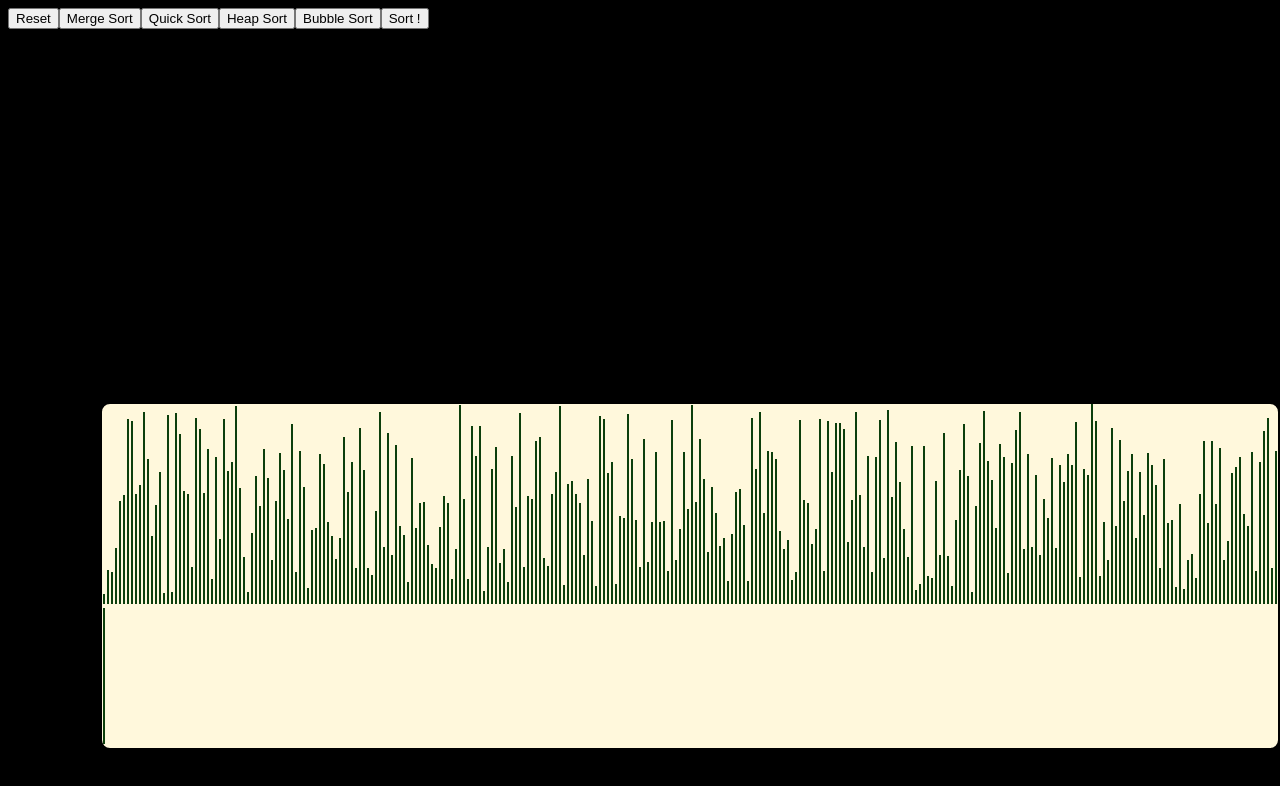
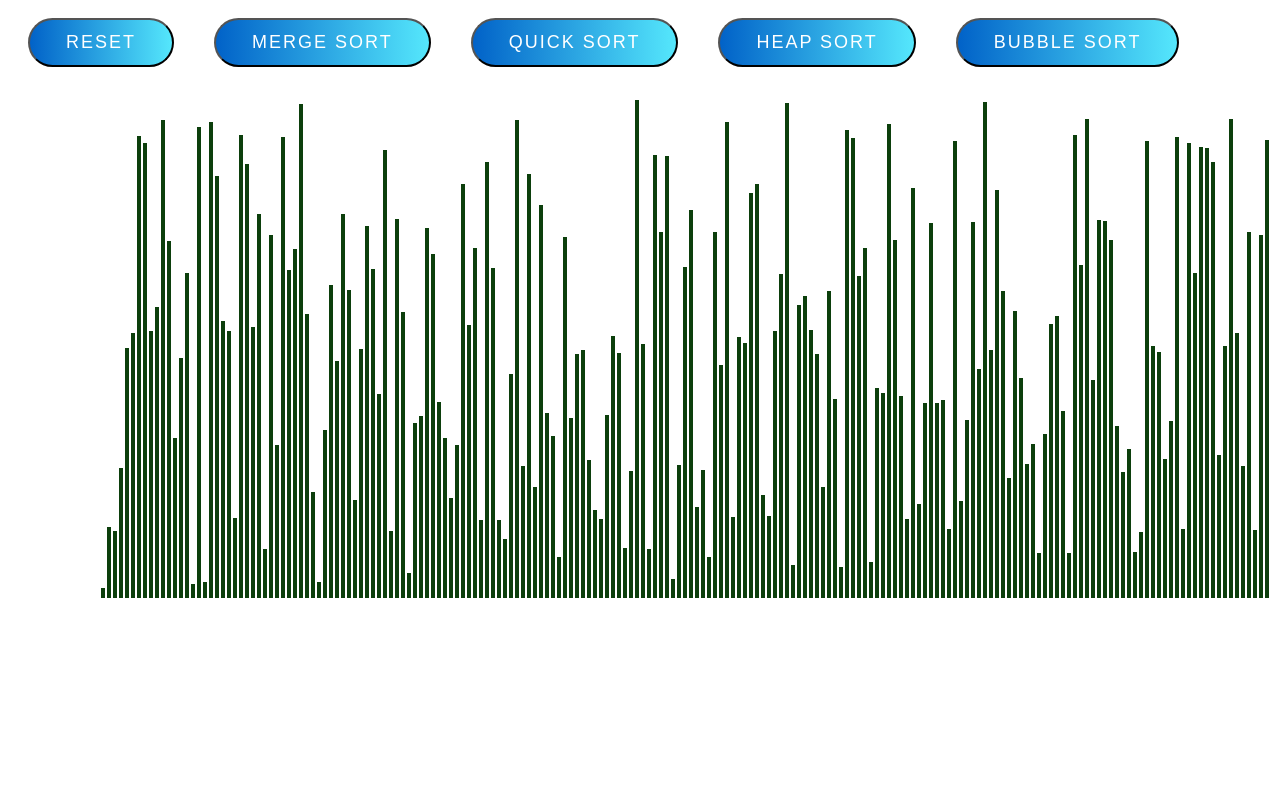
Before and after one commit to codder-shivam/Algo-Visualizer, a React (Create React App) app: page / in a window 1280 px wide. Shown: the top 786 px of the page. Built offline with nearby package versions, Linux system fonts and the light colour scheme.

Commit message:
merge sort functionality added

```diff
--- a/public/index.html
+++ b/public/index.html
@@ -26,7 +26,7 @@
     -->
     <title>Path Finder</title>
   </head>
-  <body style = "background-color : black">
+  <body>
     <noscript>You need to enable JavaScript to run this app.</noscript>
     <div id="rooot"></div>
     <!--
--- a/src/Algorithms/BubbleSort.jsx
+++ b/src/Algorithms/BubbleSort.jsx
@@ -0,0 +1,7 @@
+const SECONDARY_COLOR = 'red';
+const PRIMARY_COLOR = '#0c3f0c';
+const SPEED_MS = 5;
+
+export default (originalArr) => {
+	return null;
+};
--- a/src/Algorithms/HeapSort.jsx
+++ b/src/Algorithms/HeapSort.jsx
@@ -0,0 +1,7 @@
+const SECONDARY_COLOR = 'red';
+const PRIMARY_COLOR = '#0c3f0c';
+const SPEED_MS = 5;
+
+export default (originalArr) => {
+	return null;
+};
--- a/src/Algorithms/MergeSort.jsx
+++ b/src/Algorithms/MergeSort.jsx
@@ -1,15 +1,105 @@
-export function getMergeAnimationArray(array) {
-	const animation = [];
-	if (array.length >= 1) return array;
-	mergeSort(array, animation, 0, array.length - 1);
+const SECONDARY_COLOR = 'red';
+const PRIMARY_COLOR = '#0c3f0c';
+const SPEED_MS = 0.5;
+
+export default (originalArr) => {
+	let arr = originalArr;
+	const animations = getMergeSortAnimations(arr);
+
+	for (let i = 0; i < animations.length; i++) {
+		const arrayBars = document.getElementsByClassName('arrayBar');
+		const isColorChange = i % 3 !== 2;
+
+		if (isColorChange) {
+			const [barOneIdx, barTwoIdx] = animations[i];
+			const barOneStyle = arrayBars[barOneIdx].style;
+			const barTwoStyle = arrayBars[barTwoIdx].style;
+			const color = i % 3 === 0 ? SECONDARY_COLOR : PRIMARY_COLOR;
+			setTimeout(() => {
+				barOneStyle.backgroundColor = color;
+				barTwoStyle.backgroundColor = color;
+			}, i * SPEED_MS);
+		} else {
+			setTimeout(() => {
+				const [barOneIdx, newHeight] = animations[i];
+				const barOneStyle = arrayBars[barOneIdx].style;
+				barOneStyle.height = `${newHeight}px`;
+			}, i * SPEED_MS);
+		}
+	}
+};
+
+function getMergeSortAnimations(array) {
+	const animations = [];
+	if (array.length <= 1) return array;
+	const auxiliaryArray = array.slice();
+	mergeSortHelper(array, 0, array.length - 1, auxiliaryArray, animations);
+	return animations;
 }
 
-function mergeSort(array, animation, start, end) {
-	let mid = Math.floor((start + end) / 2);
-	if (start > end) return;
-	mergeSort(array, animation, start, mid - 1);
-	mergeSort(array, animation, mid + 1, end);
-	merger(array, animation, start, end, mid);
+function mergeSortHelper(
+	mainArray,
+	startIdx,
+	endIdx,
+	auxiliaryArray,
+	animations
+) {
+	if (startIdx === endIdx) return;
+	const middleIdx = Math.floor((startIdx + endIdx) / 2);
+	mergeSortHelper(auxiliaryArray, startIdx, middleIdx, mainArray, animations);
+	mergeSortHelper(auxiliaryArray, middleIdx + 1, endIdx, mainArray, animations);
+	doMerge(mainArray, startIdx, middleIdx, endIdx, auxiliaryArray, animations);
 }
 
-function merger(array, animation, start, end, mid) {}
+function doMerge(
+	mainArray,
+	startIdx,
+	middleIdx,
+	endIdx,
+	auxiliaryArray,
+	animations
+) {
+	let k = startIdx;
+	let i = startIdx;
+	let j = middleIdx + 1;
+	while (i <= middleIdx && j <= endIdx) {
+		animations.push([i, j]);
+		animations.push([i, j]);
+
+		if (auxiliaryArray[i] <= auxiliaryArray[j]) {
+			animations.push([k, auxiliaryArray[i]]);
+			mainArray[k++] = auxiliaryArray[i++];
+		} else {
+			animations.push([k, auxiliaryArray[j]]);
+			mainArray[k++] = auxiliaryArray[j++];
+		}
+	}
+	while (i <= middleIdx) {
+		animations.push([i, i]);
+		animations.push([i, i]);
+		animations.push([k, auxiliaryArray[i]]);
+		mainArray[k++] = auxiliaryArray[i++];
+	}
+	while (j <= endIdx) {
+		animations.push([j, j]);
+		animations.push([j, j]);
+		animations.push([k, auxiliaryArray[j]]);
+		mainArray[k++] = auxiliaryArray[j++];
+	}
+}
+
+// export function getMergeAnimationArray(array) {
+// 	const animation = [];
+// 	if (array.length >= 1) return array;
+// 	mergeSort(array, animation, 0, array.length - 1);
+// }
+
+// function mergeSort(array, animation, start, end) {
+// 	let mid = Math.floor((start + end) / 2);
+// 	if (start > end) return;
+// 	mergeSort(array, animation, start, mid - 1);
+// 	mergeSort(array, animation, mid + 1, end);
+// 	merger(array, animation, start, end, mid);
+// }
+
+// function merger(array, animation, start, end, mid) {}
--- a/src/Algorithms/QuickSort.jsx
+++ b/src/Algorithms/QuickSort.jsx
@@ -0,0 +1,7 @@
+const SECONDARY_COLOR = 'red';
+const PRIMARY_COLOR = '#0c3f0c';
+const SPEED_MS = 5;
+
+export default (originalArr) => {
+	return null;
+};
--- a/src/Components/Visualizer.css
+++ b/src/Components/Visualizer.css
@@ -1,21 +1,31 @@
 .heading {
 	text-align: center;
 	color: darkolivegreen;
-	text-shadow: darkseagreen;
+	text-shadow: rgb(19, 73, 8);
+}
+.button {
+	position: relative;
+	display: inline-block;
+	padding: 12px 36px;
+	margin: 10px 20px;
+	color: #fff;
+	text-decoration: none;
+	text-transform: uppercase;
+	font-size: 18px;
+	letter-spacing: 2px;
+	border-radius: 40px;
+	background: linear-gradient(90deg, #0162c8, #55e7fc);
 }
 .barContainer {
-	border: 2px solid black;
-	height: 510 px;
-	scroll-margin-top: 10px;
-	border-radius: 10px;
-	background-color: cornsilk;
+	/*border: 2px solid black;
+	background-color: cornsilk;*/
 	position: absolute;
 	left: 100px;
-	bottom: 50px;
+	top: 100px;
 }
 
 .arrayBar {
-	width: 2px;
+	width: 4px;
 	background-color: #0c3f0c;
 	display: inline-block;
 	margin: 0 1px;
--- a/src/Components/Visualizer.jsx
+++ b/src/Components/Visualizer.jsx
@@ -1,7 +1,10 @@
 import React from 'react';
 import { Component } from 'react';
 import './Visualizer.css';
-//import { ButtonComponent } from './button';
+import MergeSort from '../Algorithms/MergeSort';
+import QuickSort from '../Algorithms/QuickSort';
+import HeapSort from '../Algorithms/HeapSort';
+import BubbleSort from '../Algorithms/BubbleSort';
 
 class Visualizer extends Component {
 	constructor(props) {
@@ -14,20 +17,15 @@ class Visualizer extends Component {
 
 	resetArray() {
 		const arr = [];
-		for (let i = 5; i < 300; i++) {
-			arr.push(randomize(10, 200));
+		for (let i = 5; i < 200; i++) {
+			arr.push(randomize(10, 500));
 		}
+
 		this.setState({ arr });
 	}
 
 	componentDidMount() {
 		this.resetArray();
-	}
-
-	mergeSort() {
-		const sortedArr = this.state.arr;
-		sortedArr.sort((a, b) => a - b);
-		this.setState({ sortedArr });
 	}
 
 	render() {
@@ -46,19 +44,18 @@ class Visualizer extends Component {
 				<button className='button' onClick={() => this.resetArray()}>
 					Reset
 				</button>
-				<button className='button' onClick={() => this.mergeSort()}>
+				<button className='button' onClick={() => MergeSort(this.state.arr)}>
 					Merge Sort
 				</button>
-				<button className='button' onClick={() => this.quickSort()}>
+				<button className='button' onClick={() => QuickSort(this.state.arr)}>
 					Quick Sort
 				</button>
-				<button className='button' onClick={() => this.heapSort()}>
+				<button className='button' onClick={() => HeapSort(this.state.arr)}>
 					Heap Sort
 				</button>
-				<button className='button' onClick={() => this.bubbleSort()}>
+				<button className='button' onClick={() => BubbleSort(this.state.arr)}>
 					Bubble Sort
 				</button>
-				<button className='button'>Sort !</button>
 			</>
 		);
 	}
```
Also changed, not shown: src/App.js (+0 -28 lines), 1 other file (tests, documents, lock files or other folders).
